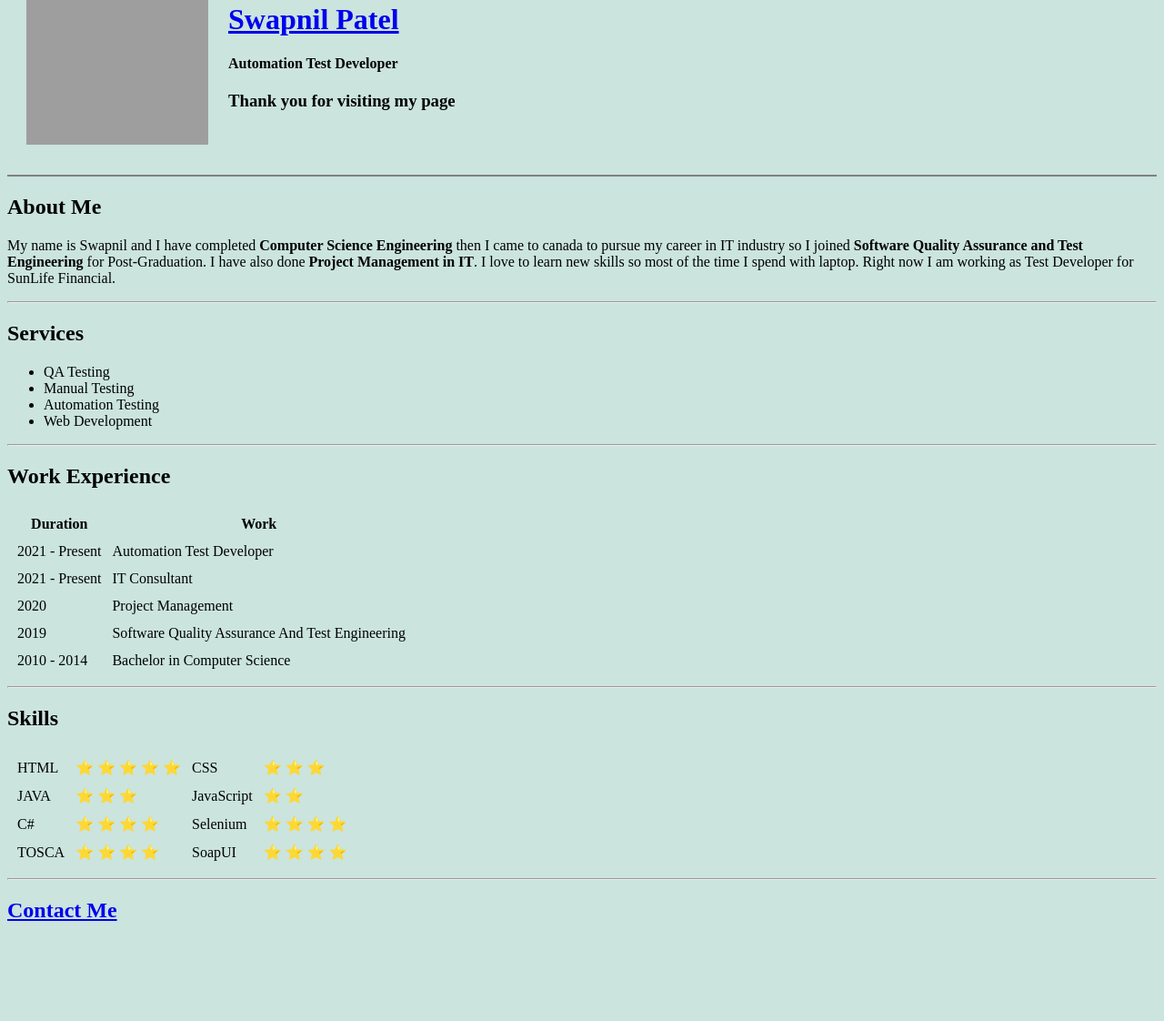
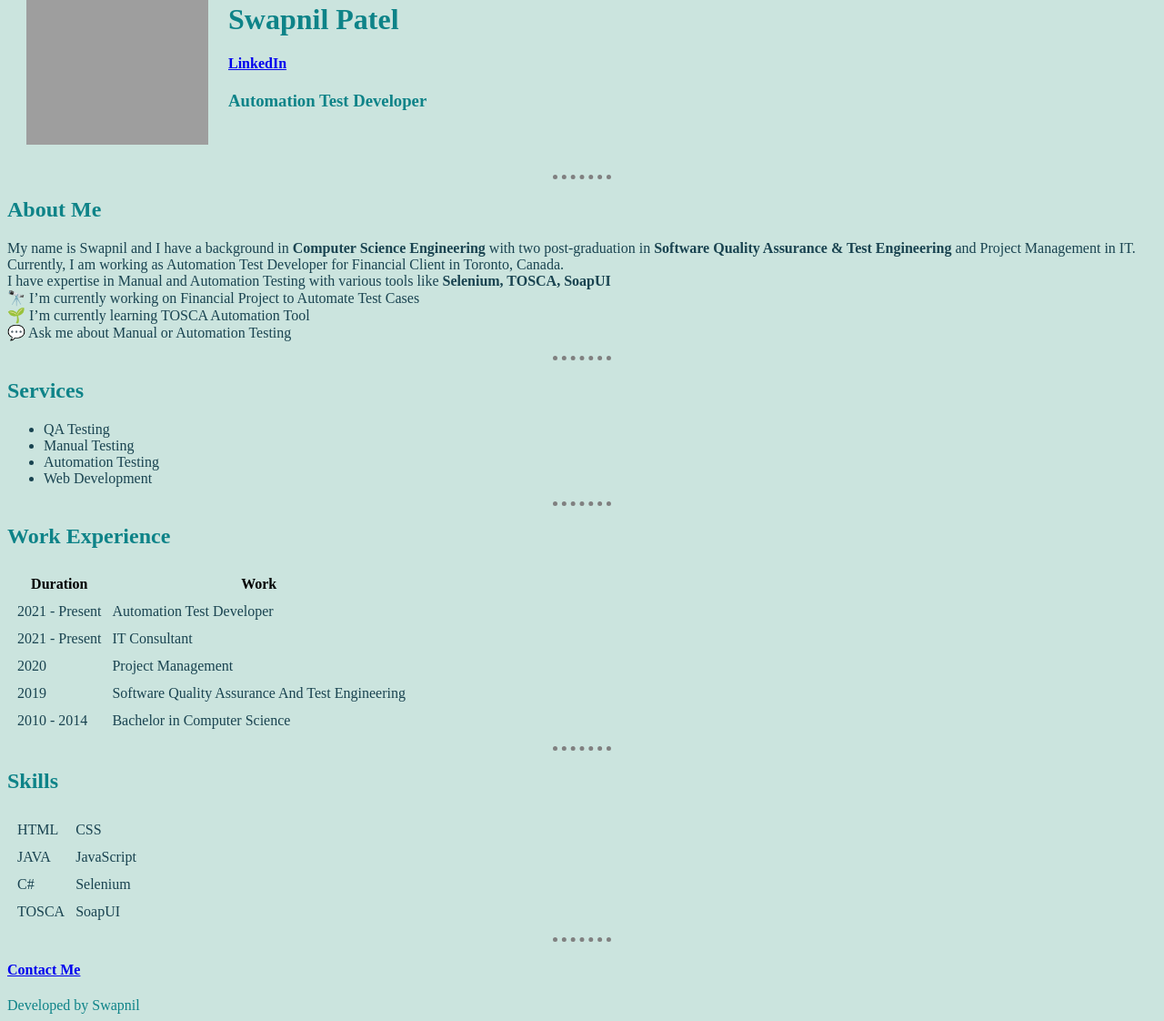
Before and after one commit to swapnilpatel11/Web-Development-2022, a plain HTML site: page index.html in a window 1280 px wide. Shown: the part 70-1192 px from the top of the page at 91% size. Before the commit the page ends 1104 px from the top, so only its background shows below. Drawn offline with Linux system fonts and the light colour scheme; grey boxes are pictures that could not be loaded.

Commit message:
Completed CSS Inroduction

```diff
--- /dev/null
+++ b/CSS/style.css
@@ -0,0 +1,55 @@
+ body {
+    background-color: #CBE4DE;
+ }
+
+
+ hr {
+    background-color: #CBE4DE;
+    border-style: none;
+    border-top-style: dotted;
+    border-color: grey;
+    border-width: 5px;
+    height: 0px;
+    width: 5%;
+    +++
+ }
+
+ img:hover {
+    background-color: #194350;
+ }
+
+ .heading {
+    color: #0E8388;
+ }
+
+ /* h3{
+    color: #0E8388;
+ }
+
+ h1{
+    color: #0E8388;
+ }
+
+ h2{
+   color: #0E8388;
+}
+
+ h4{
+    color: #0E8388;
+ } */
+
+ footer {
+    color: #0E8388;
+ }
+
+ #about {
+    color: #194350;
+ }
+
+ .service {
+    color: #194350;
+ }
+
+ td {
+    color: #194350;
+ }
--- a/index.html
+++ b/index.html
@@ -1,50 +1,60 @@
 <!DOCTYPE html>
 <html lang="en">
+
 <head>
     <meta charset="UTF-8">
     <meta http-equiv="X-UA-Compatible" content="IE=edge">
     <meta name="viewport" content="width=device-width, initial-scale=1.0">
-    <title>Swapnil's First Page</title>
-    <style>
-        body {
-            background-color: #CBE4DE;
-        }
-    </style>
+    <title>Swapnil Patel</title>
+    <link rel="stylesheet" href="CSS/style.css">
 
 </head>
+
 <body>
     <!--Introduction of HTML-->
     <table cellspacing="20">
         <tr>
             <td><img src="image.png" height="200" width="200" alt="image"></td>
             <td>
-                    <h1><a href="https://www.linkedin.com/in/swapnil11/">Swapnil Patel</a></h1>
-                    <h4>Automation Test Developer</h4>
-                    <h3>Thank you for visiting my page</h3>
+                <h1 class="heading">Swapnil Patel</h1>
+                <h4><a href="https://www.linkedin.com/in/swapnil11/">LinkedIn</a></h4>
+                <h3 class="heading">Automation Test Developer</h3>
             </td>
         </tr>
     </table>
     <hr noshade>
 
-    <h2>About Me</h2>
+    <h2 class="heading">About Me</h2>
     <div>
-        <p>My name is Swapnil and I have completed <b>Computer Science Engineering</b> then I came to canada to pursue my career in IT industry so I joined <b>Software Quality Assurance and Test Engineering</b> for Post-Graduation. I have also done <b>Project Management in IT</b>. I love to learn new skills so most of the time I spend with laptop. Right now I am working as Test Developer for SunLife Financial.</p>
+        <p id="about">My name is Swapnil and I have a background in <b>Computer Science Engineering</b> with two
+            post-graduation in
+            <b>Software Quality Assurance & Test Engineering</b> and Project Management in IT. <br>
+            Currently, I am working as Automation Test Developer for Financial Client in Toronto, Canada. <br>
+            I have expertise in Manual and Automation Testing with various tools like <b>Selenium, TOSCA, SoapUI</b>
+            <br>
+
+            🔭 I’m currently working on Financial Project to Automate Test Cases <br>
+
+            🌱 I’m currently learning TOSCA Automation Tool <br>
+
+            💬 Ask me about Manual or Automation Testing
+        </p>
     </div>
 
     <hr>
 
-    <h2>Services</h2>
+    <h2 class="heading">Services</h2>
     <ul>
-        <li>QA Testing</li>
-        <li>Manual Testing</li>
-        <li>Automation Testing</li>
-        <li>Web Development</li>
+        <li class="service">QA Testing</li>
+        <li class="service">Manual Testing</li>
+        <li class="service">Automation Testing</li>
+        <li class="service">Web Development</li>
     </ul>
 
     <hr>
 
     <!-- Table Use Structure-->
-    <h2>Work Experience</h2>
+    <h2 class="heading">Work Experience</h2>
     <table cellspacing="10">
         <thead>
             <tr>
@@ -79,40 +89,42 @@
         </tbody>
     </table>
     <hr>
-    <h2>Skills</h2>
+    <h2 class="heading">Skills</h2>
     <table cellspacing="10">
         <tr>
             <td> HTML </td>
-            <td>&#11088 &#11088 &#11088 &#11088 &#11088</td>
+
             <td> CSS </td>
-            <td>&#11088 &#11088 &#11088</td>
+
         </tr>
         <tr>
             <td>JAVA </td>
-            <td>&#11088 &#11088 &#11088</td>
+
             <td>JavaScript </td>
-            <td>&#11088 &#11088</td>
+
         </tr>
 
         <tr>
             <td>C# </td>
-            <td>&#11088 &#11088 &#11088 &#11088</td>
+
             <td>Selenium </td>
-            <td>&#11088 &#11088 &#11088 &#11088</td>
+
         </tr>
 
         <tr>
             <td>TOSCA </td>
-            <td>&#11088 &#11088 &#11088 &#11088</td>
+
             <td>SoapUI </td>
-            <td>&#11088 &#11088 &#11088 &#11088</td>
+
         </tr>
 
     </table>
 
     <hr>
 
-    <h2><a href="contact.html">Contact Me</a></h2>
+    <h4 class="heading"><a href="contact.html">Contact Me</a></h4>
 
 </body>
+<footer>Developed by Swapnil</footer>
+
 </html>
```
Lines whose indentation alone changed are shown as unchanged.
